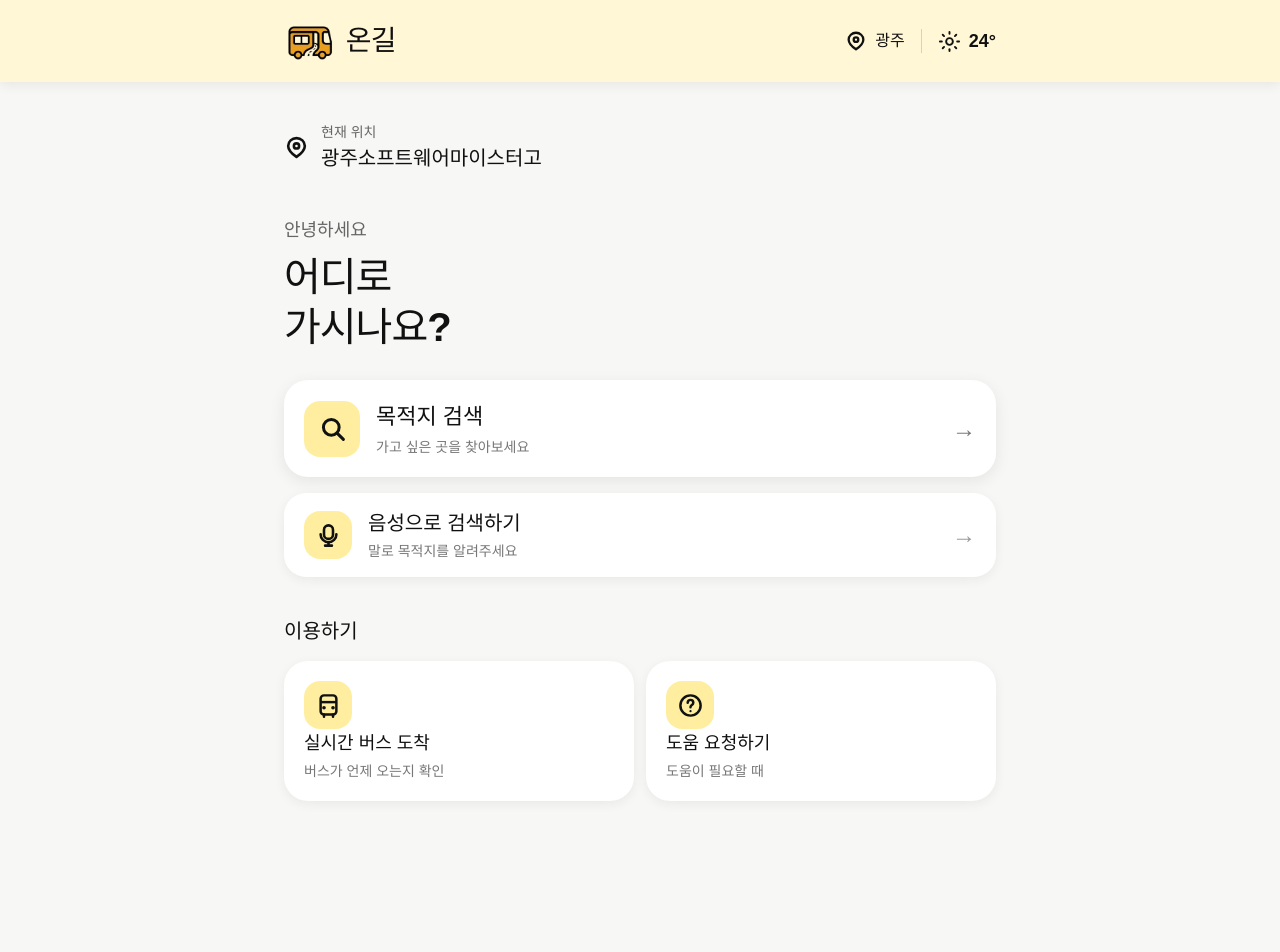
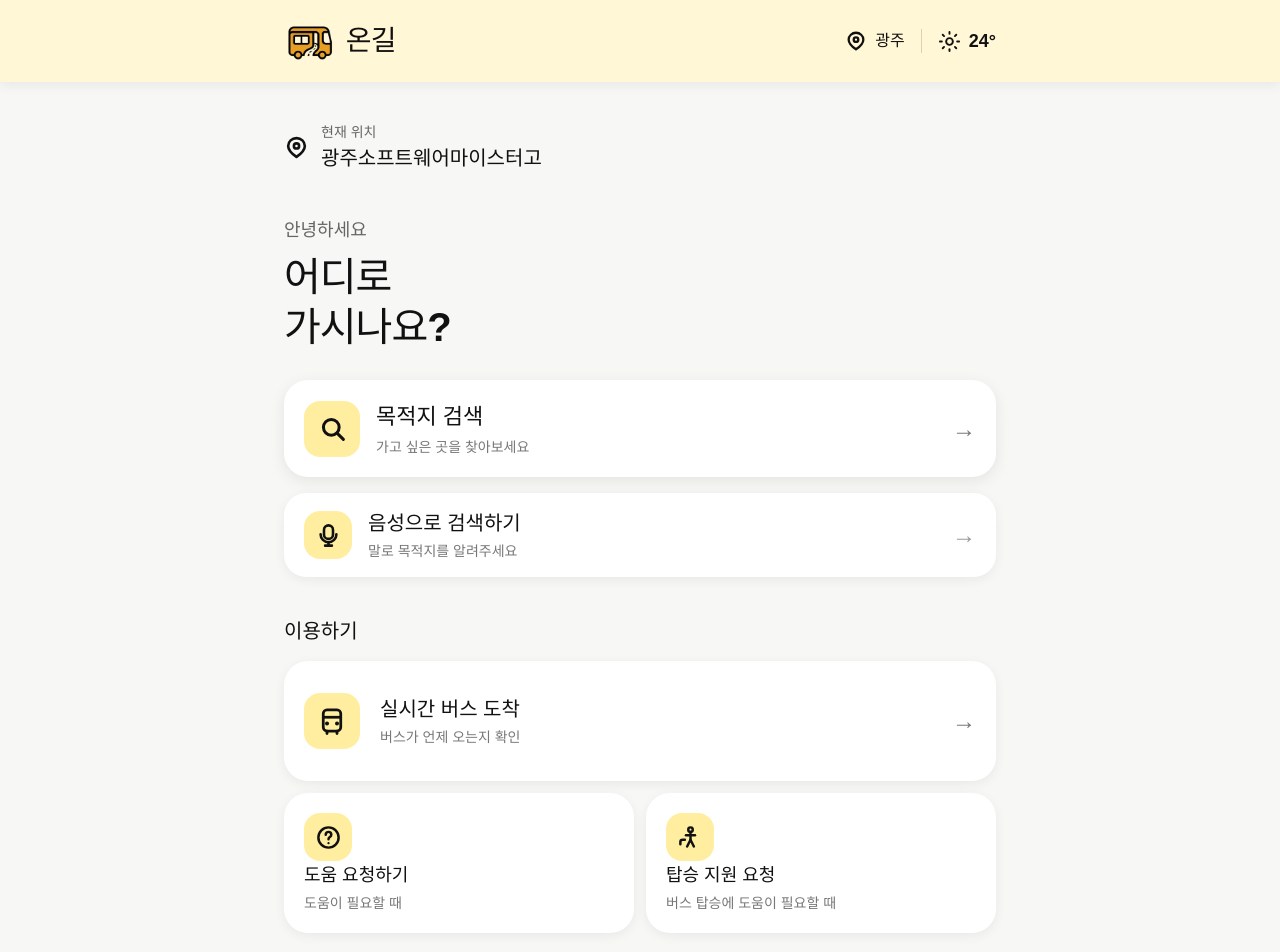
Before and after one commit to S-DUNG/Ongil-Client, a React (Vite) app: page / in a window 1280 px wide. Shown: the top 952 px of the page. Before the commit the page ends 882 px from the top, so only its background shows below. Built offline with nearby package versions, Linux system fonts and the light colour scheme.

Commit message:
feat: 메인페이지, 목적지 검색 페이지, 경로 안내 페이지 UI 수정

```diff
--- a/src/App.tsx
+++ b/src/App.tsx
@@ -8,6 +8,11 @@ export type Page = 'home' | 'search' | 'route'
 
 function App() {
   const [page, setPage] = useState<Page>('home')
+
+  // 이용 종료
+  const handleEnd = () => {
+    setPage('home')
+  }
 
   if (page === 'search') {
     return (
@@ -22,7 +27,7 @@ function App() {
     return <RoutePage onBack={() => setPage('search')} />
   }
 
-  return <HomePage onSearch={() => setPage('search')} />
+  return <HomePage onSearch={() => setPage('search')} onEnd={handleEnd} />
 }
 
 export default App
--- a/src/components/Icons.tsx
+++ b/src/components/Icons.tsx
@@ -262,3 +262,52 @@ export function HelpIcon({ size = 30, strokeWidth = 2.2 }: IconProps) {
     </svg>
   )
 }
+export function SupportIcon({ size = 30, strokeWidth = 2.2 }: IconProps) {
+  return (
+    <svg
+      width={size}
+      height={size}
+      viewBox="0 0 24 24"
+      fill="none"
+      xmlns="http://www.w3.org/2000/svg"
+      aria-hidden="true"
+    >
+      <circle
+        cx="12"
+        cy="5"
+        r="2"
+        stroke="currentColor"
+        strokeWidth={strokeWidth}
+      />
+
+      <path
+        d="M8 10H16"
+        stroke="currentColor"
+        strokeWidth={strokeWidth}
+        strokeLinecap="round"
+      />
+
+      <path
+        d="M12 7V14"
+        stroke="currentColor"
+        strokeWidth={strokeWidth}
+        strokeLinecap="round"
+      />
+
+      <path
+        d="M9 20L12 14L15 20"
+        stroke="currentColor"
+        strokeWidth={strokeWidth}
+        strokeLinecap="round"
+        strokeLinejoin="round"
+      />
+
+      <path
+        d="M7 14H5C3.9 14 3 14.9 3 16V18"
+        stroke="currentColor"
+        strokeWidth={strokeWidth}
+        strokeLinecap="round"
+      />
+    </svg>
+  )
+}
--- a/src/pages/HomePage.tsx
+++ b/src/pages/HomePage.tsx
@@ -6,13 +6,15 @@ import {
   LocationIcon,
   MicIcon,
   SearchIcon,
+  SupportIcon,
 } from '../components/Icons'
 
 interface HomePageProps {
   onSearch: () => void
+  onEnd: () => void
 }
 
-function HomePage({ onSearch }: HomePageProps) {
+function HomePage({ onSearch, onEnd }: HomePageProps) {
   return (
     <main className="min-h-screen bg-[#F7F7F5]">
       {/* 공통 헤더 */}
@@ -91,29 +93,33 @@ function HomePage({ onSearch }: HomePageProps) {
           <section className="mt-10">
             <h2 className="text-xl font-bold">이용하기</h2>
 
-            <div className="mt-4 grid grid-cols-2 gap-3">
-              {/* 실시간 버스 */}
+            <div className="mt-4 space-y-3">
+              {/* 실시간 버스 도착 */}
               <button
                 type="button"
-                className="flex min-h-[120px] flex-col justify-between rounded-3xl bg-white p-5 text-left shadow-[0_3px_12px_rgba(0,0,0,0.06)] transition hover:-translate-y-0.5 hover:shadow-[0_5px_16px_rgba(0,0,0,0.08)] active:translate-y-0"
+                className="flex min-h-[120px] w-full items-center gap-5 rounded-3xl bg-white p-5 text-left shadow-[0_3px_12px_rgba(0,0,0,0.06)] transition hover:-translate-y-0.5 hover:shadow-[0_5px_16px_rgba(0,0,0,0.08)] active:translate-y-0"
               >
-                <div className="flex h-12 w-12 items-center justify-center rounded-2xl bg-[#FFEEA0]">
-                  <BusIcon size={27} />
+                <div className="flex h-14 w-14 shrink-0 items-center justify-center rounded-2xl bg-[#FFEEA0]">
+                  <BusIcon size={30} />
                 </div>
 
-                <div>
-                  <p className="text-lg font-bold">실시간 버스 도착</p>
+                <div className="flex-1">
+                  <p className="text-xl font-bold">실시간 버스 도착</p>
 
                   <p className="mt-1 text-sm text-[#777777]">
                     버스가 언제 오는지 확인
                   </p>
                 </div>
+
+                <span className="text-2xl font-bold text-[#777777]">→</span>
               </button>
 
+              {/* 도움 요청 + 탑승 지원 */}
+              <div className="grid grid-cols-2 gap-3">
                 {/* 도움 요청 */}
                 <button
                   type="button"
-                className="flex min-h-[120px] flex-col justify-between rounded-3xl bg-white p-5 text-left shadow-[0_3px_12px_rgba(0,0,0,0.06)] transition hover:-translate-y-0.5 hover:shadow-[0_5px_16px_rgba(0,0,0,0.08)] active:translate-y-0"
+                  className="flex min-h-[130px] flex-col justify-between rounded-3xl bg-white p-5 text-left shadow-[0_3px_12px_rgba(0,0,0,0.06)] transition hover:-translate-y-0.5 hover:shadow-[0_5px_16px_rgba(0,0,0,0.08)] active:translate-y-0"
                 >
                   <div className="flex h-12 w-12 items-center justify-center rounded-2xl bg-[#FFEEA0]">
                     <HelpIcon size={27} />
@@ -127,8 +133,38 @@ function HomePage({ onSearch }: HomePageProps) {
                     </p>
                   </div>
                 </button>
+
+                {/* 탑승 지원 */}
+                <button
+                  type="button"
+                  className="flex min-h-[130px] flex-col justify-between rounded-3xl bg-white p-5 text-left shadow-[0_3px_12px_rgba(0,0,0,0.06)] transition hover:-translate-y-0.5 hover:shadow-[0_5px_16px_rgba(0,0,0,0.08)] active:translate-y-0"
+                >
+                  <div className="flex h-12 w-12 items-center justify-center rounded-2xl bg-[#FFEEA0]">
+                    <SupportIcon size={27} />
+                  </div>
+
+                  <div>
+                    <p className="text-lg font-bold">탑승 지원 요청</p>
+
+                    <p className="mt-1 text-sm text-[#777777]">
+                      버스 탑승에 도움이 필요할 때
+                    </p>
+                  </div>
+                </button>
+              </div>
             </div>
           </section>
+
+          {/* 이용 종료 */}
+          <button
+            type="button"
+            onClick={onEnd}
+            className="mt-6 flex w-full items-center justify-center gap-2 rounded-[22px] border-2 border-[#555555] bg-white py-4 text-lg font-bold text-[#333333] shadow-[0_3px_10px_rgba(0,0,0,0.06)] transition hover:bg-[#F5F5F3] active:bg-[#EEEEEC]"
+          >
+            <span className="text-2xl leading-none">×</span>
+
+            <span>이용 종료</span>
+          </button>
         </section>
       </div>
     </main>
```
Lines whose indentation alone changed are shown as unchanged.
